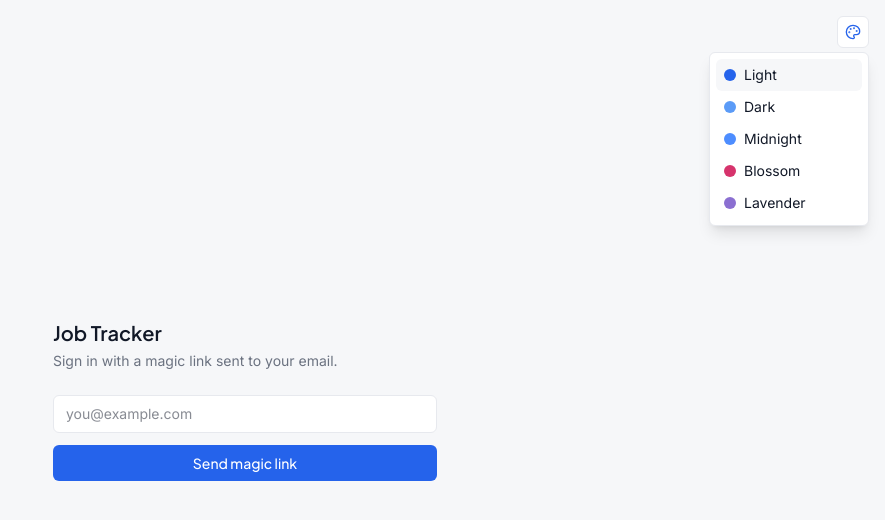
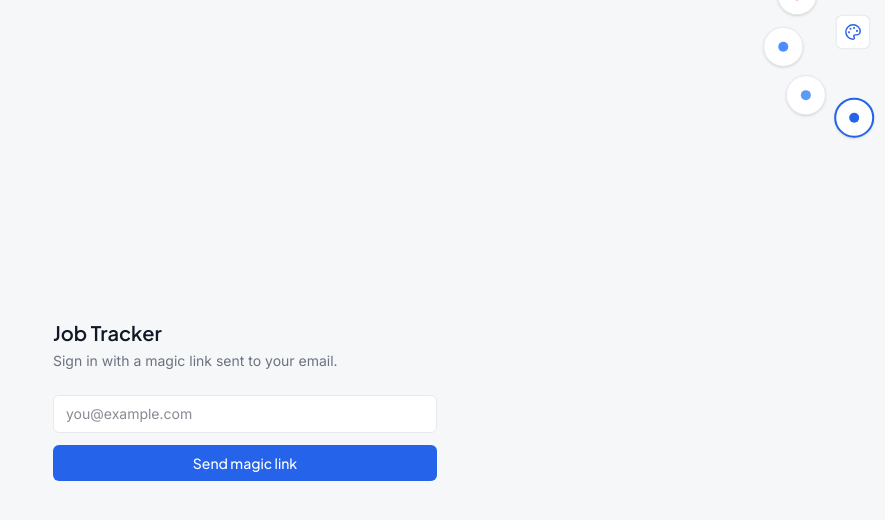
Before and after one commit to AKejaz/job-tracker, a Next.js app: page /login in a window 1280 px wide. Both pictures are taken after a click on the button "Change theme". Shown: the top 520 px of the page, without its empty margins (395-1280 px from the left). Built offline with nearby package versions, Linux system fonts and the light colour scheme.

Commit message:
Add fan-out animation to theme toggle

```diff
--- a/src/components/ThemeToggle.tsx
+++ b/src/components/ThemeToggle.tsx
@@ -10,6 +10,12 @@ const THEMES = [
   { id: "blossom", label: "Blossom", swatch: "#d6336c" },
   { id: "lavender", label: "Lavender", swatch: "#8b6fd1" },
 ];
+
+// Fan sweeps from straight-down (90°) through left to straight-up (270°),
+// in screen-space angle convention (0°=right, 90°=down, 180°=left, 270°=up).
+const START_ANGLE = 95;
+const END_ANGLE = 255;
+const RADIUS = 78;
 
 export default function ThemeToggle() {
   const [theme, setTheme] = useState("light");
@@ -40,36 +46,56 @@ export default function ThemeToggle() {
   }
 
   const current = THEMES.find((t) => t.id === theme) ?? THEMES[0];
+  const n = THEMES.length;
 
   return (
     <div className="relative" ref={ref}>
       <button
         onClick={() => setOpen((v) => !v)}
-        className="flex h-8 w-8 items-center justify-center rounded-md border"
-        style={{ borderColor: "var(--line)", background: "var(--surface)" }}
+        className="relative z-10 flex h-8 w-8 items-center justify-center rounded-md border transition-transform"
+        style={{
+          borderColor: "var(--line)",
+          background: "var(--surface)",
+          transform: open ? "scale(1.08)" : "scale(1)",
+        }}
         title="Change theme"
       >
         <Palette className="h-4 w-4" style={{ color: current.swatch }} />
       </button>
 
-      {open && (
-        <div
-          className="absolute right-0 top-9 z-50 w-40 rounded-md border p-1.5 shadow-lg"
-          style={{ borderColor: "var(--line)", background: "var(--surface)" }}
-        >
-          {THEMES.map((t) => (
-            <button
-              key={t.id}
-              onClick={() => applyTheme(t.id)}
-              className="flex w-full items-center gap-2 rounded-md px-2 py-1.5 text-left text-sm"
-              style={t.id === theme ? { background: "var(--app-bg)" } : {}}
-            >
-              <span className="h-3 w-3 rounded-full" style={{ background: t.swatch }} />
-              <span style={{ color: "var(--text-high)" }}>{t.label}</span>
-            </button>
-          ))}
-        </div>
-      )}
+      {THEMES.map((t, i) => {
+        const angle = n === 1 ? START_ANGLE : START_ANGLE + (i * (END_ANGLE - START_ANGLE)) / (n - 1);
+        const rad = (angle * Math.PI) / 180;
+        const x = open ? Math.cos(rad) * RADIUS : 0;
+        const y = open ? Math.sin(rad) * RADIUS : 0;
+        const isActive = t.id === theme;
+        const delay = open ? i * 35 : (n - 1 - i) * 25;
+
+        return (
+          <button
+            key={t.id}
+            onClick={() => applyTheme(t.id)}
+            title={t.label}
+            className="absolute flex flex-col items-center justify-center rounded-full border shadow-sm"
+            style={{
+              top: "4px",
+              left: "4px",
+              width: "40px",
+              height: "40px",
+              background: "var(--surface)",
+              borderColor: isActive ? t.swatch : "var(--line)",
+              borderWidth: isActive ? "2px" : "1px",
+              opacity: open ? 1 : 0,
+              pointerEvents: open ? "auto" : "none",
+              transform: `translate(${x}px, ${y}px) scale(${open ? 1 : 0.3})`,
+              transition: `transform 0.4s cubic-bezier(0.34, 1.4, 0.64, 1) ${delay}ms, opacity 0.25s ease ${delay}ms`,
+              zIndex: 5,
+            }}
+          >
+            <span className="h-2.5 w-2.5 rounded-full" style={{ background: t.swatch }} />
+          </button>
+        );
+      })}
     </div>
   );
 }
```
